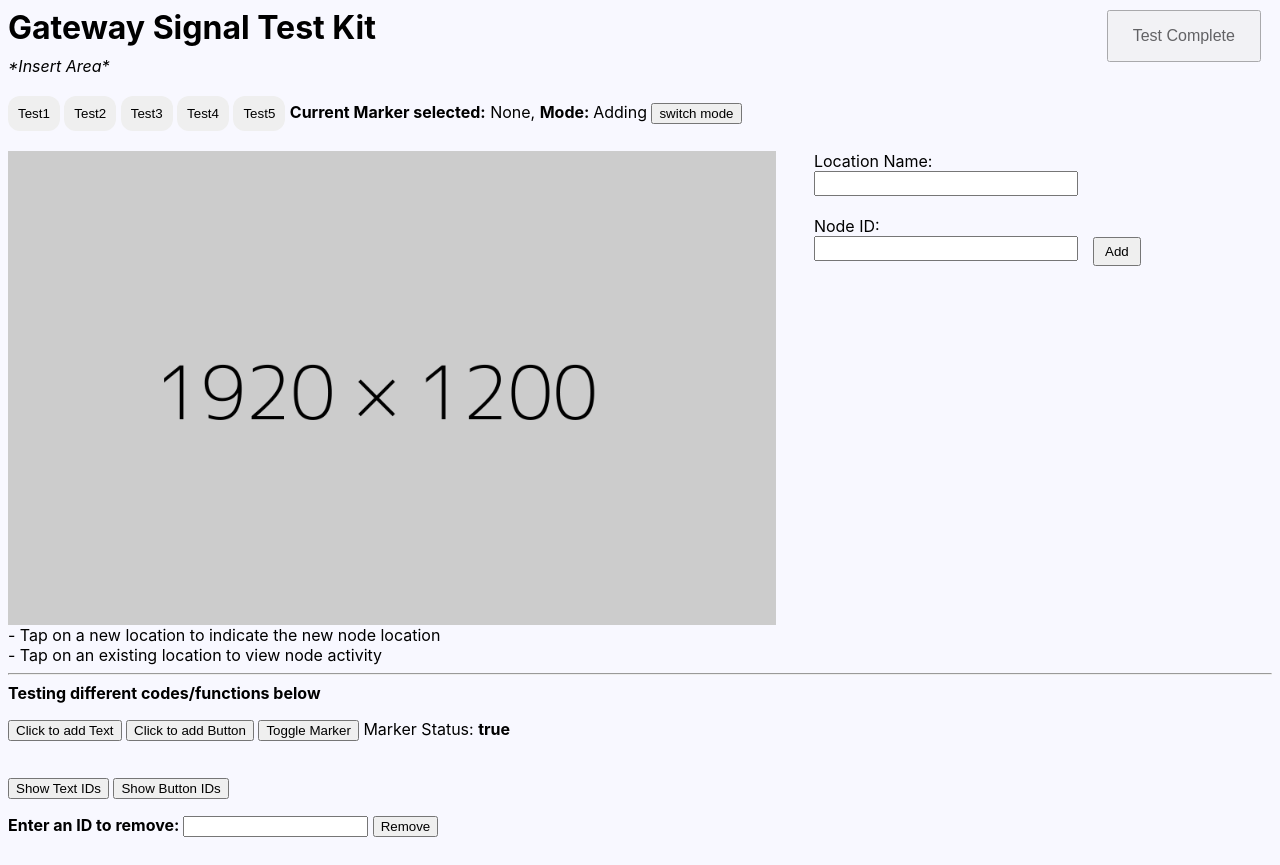
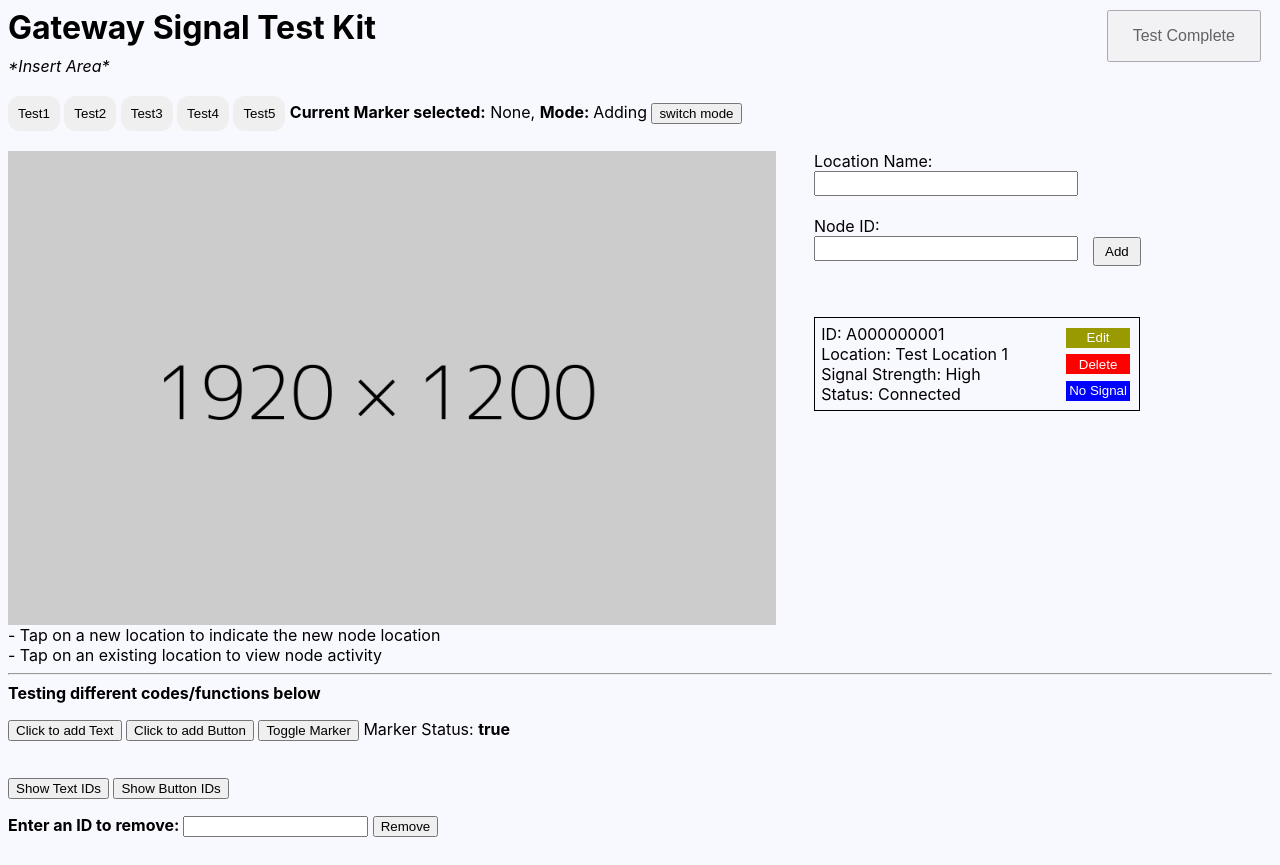
Before and after one commit to yongcake/Gateway-UI, a PHP site: page / in a window 1280 px wide. Shown: the top 865 px of the page. Run offline with PHP 8.4, Linux system fonts and the light colour scheme.

Commit message:
Able to create new div for each marker (Prototype)

```diff
--- a/css/styles.css
+++ b/css/styles.css
@@ -84,7 +84,7 @@
 	margin-bottom: 2%;
 	display: flex;
 	justify-content: space-between;
-	display: none;
+
 }
 
 .nodeButtonWrapper{
--- a/index.html
+++ b/index.html
@@ -31,7 +31,6 @@
 
 			<b>Current Marker selected:</b> <a id="selectedMarker">None</a>, <b>Mode: </b> <a id="Mode">Adding</a>
 			<button id="btnToggleMode" onclick="toggleMode()">switch mode</button>
-			<button id="btnDeleteMarker" hidden onclick="removeMarker()">Delete</button>
 			<button id="btnToggleMove" hidden onclick="toggleMove()">Move Marker</button>
 		</div>
 
@@ -43,7 +42,7 @@
 			</div>
 
 
-			<div class="informationContainer">
+			<div class="informationContainer" id ="informationContainerTest">
 
 				<div class="formContainer">
 					<div class="inputWrapper" id="inputInfo">
@@ -54,6 +53,7 @@
 					</div>
 					<div class="addButtonWrapper" id="addButton">
 						<input type="button" id="addNode" value="Add" onclick="addPressed()">
+
 					</div>
 				</div>
 
--- a/js/main.js
+++ b/js/main.js
@@ -133,8 +133,6 @@
     modeArray.viewingMode = false;
     modeArray.addingMode = true;
     modeArray.movingMode =false;
-    $("#btnDeleteMarker").hide(); //Hide function that shouldn't be used in the current mode
-    //$("#btnToggleMove").hide(); //Hide function that shouldn't be used in the current mode
     $("#addButton").show();
     mode = "Adding";
     document.getElementById("btnToggleMove").innerText = "Move Marker"; //Refresh Text in case it was switch from moving to adding
@@ -212,7 +210,6 @@
         markerArray[i].style.backgroundColor ="red";
       }
     }
-    $("#btnDeleteMarker").show();
     //$("#btnToggleMove").show();
     //dispay information when VIEWED
     for(var i = 0; i<nodeList.length; i++){
@@ -225,7 +222,6 @@
 }
 
 function removeMarker(){  //Runs when btnDeleteMarker is clicked
-  $("#btnDeleteMarker").hide(); //hide button when marker is deleted
   var markerID = document.getElementById("selectedMarker"); //Text that displays selected marker
   if(markerID != "None"){ //doesn't run when there isn't a marker selected
     removeFromArray(markerArray, markerID.innerText); //Function to remove marker,
@@ -273,9 +269,9 @@
   }
   else{
     addButtonPressed = true;
+    markerArray.push(newMarker);
+    addNode(newMarker.id, ("nodeInfo"+markerCount));
     markerCount++;
-    markerArray.push(newMarker);
-    addNode(newMarker.id);
     var formStatus = "Node '" + nodeID + "' added at '" + location + "' <br>"
     document.getElementById("formStatus").innerHTML = formStatus;
     newMarker =null;
@@ -336,10 +332,11 @@
 
 //================================================== Node Class ====================================================
 class Node{
-  constructor(markerID, location, nodeID){
+  constructor(markerID, location, nodeID, infoID){
     this.markerID = markerID;
     this.location = location;
     this.nodeID = nodeID;
+    this.infoID = infoID;
     this.signal = "Low";
     this.status = "No Signal";
   }
@@ -367,7 +364,44 @@
 //=========================================== main (node class) ====================================================
 var nodeList = [];
 
-function addNode(markerID)
+function createNodeContainer(newNode){ //Used to create a new container
+  var newInfoContainer = document.createElement("div"); //Div to store all other div
+  var newInfoWarpper = document.createElement("div");  //Div that showcase node info
+  var newButtonWarpper= document.createElement("div"); //Div container the buttons
+  var buttonArray = [];
+  for (var i = 0; i<3;i++){
+    var newButton = document.createElement("input");
+    newButton.classList.toggle("nodeButton");
+    newButton.setAttribute("type","button");
+    buttonArray.push(newButton);
+  }
+  console.log("Elements created");
+  //Assign classes
+  newInfoContainer.classList.toggle("nodeInfoContainer");
+  newInfoWarpper.classList.toggle("nodeInfoWrapper");
+  newButtonWarpper.classList.toggle("nodeButtonWrapper");
+  console.log("Class assigned");
+  //Set IDs to div
+  newInfoContainer.id = newNode.nodeID;
+  newInfoWarpper.id = newNode.infoID;
+  newButtonWarpper.id = "Temp"
+  $("#informationContainerTest").append(newInfoContainer);
+  $("#"+newNode.nodeID).append(newInfoWarpper);
+  document.getElementById(newNode.infoID).innerText = newNode.print();
+
+  //Buttons
+  buttonArray[0].value ="Edit";
+  $("#"+newNode.nodeID).append(newButtonWarpper);
+  $("#Temp").append(buttonArray[0]);
+  buttonArray[1].value ="Delete Marker";
+  $("#Temp").append(buttonArray[1]);
+  buttonArray[2].value ="No Signal";
+  $("#Temp").append(buttonArray[2]);
+  newButtonWarpper.id ="";
+  console.log("All Done");
+}
+
+function addNode(markerID, infoID)
 {
   var location = document.getElementById("locationName").value;
   var nodeID = document.getElementById("nodeID").value;
@@ -376,7 +410,8 @@
       return;
   }
 
-  var n = new Node(markerID, location, nodeID);
+  var n = new Node(markerID, location, nodeID, infoID);
+  createNodeContainer(n);
   nodeList.push(n);
   console.log("Marker ID: " + n.markerID);
   console.log("Node Location: " + n.location);
```
